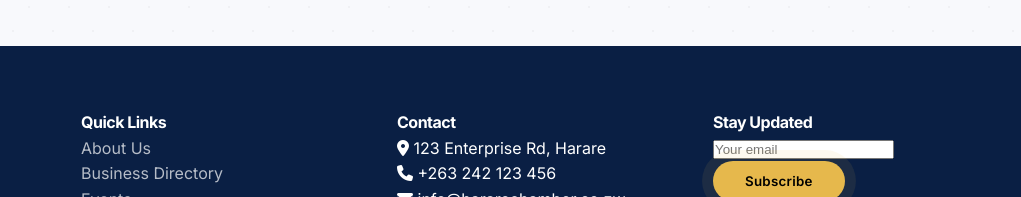
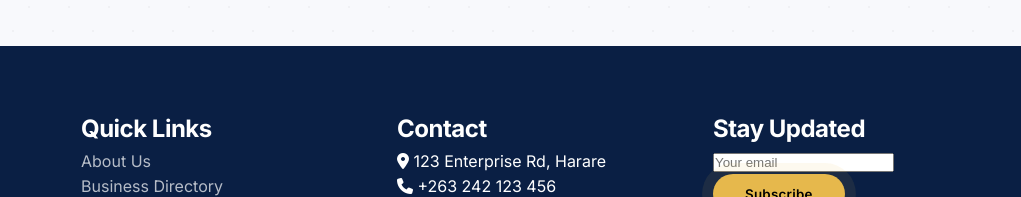
Before and after one commit to tklegendary47/wdd231, a plain HTML site: page chamber/directory.html in a window 1280 px wide. Shown: the part 1961-2158 px from the top of the page, 259-1280 px from the left. Drawn offline with Linux system fonts and the light colour scheme.

Commit message:
im sick of the audit tool

```diff
--- a/chamber/directory.html
+++ b/chamber/directory.html
@@ -89,7 +89,7 @@
         <p>Driving business forward.</p>
       </div>
       <div class="footer-links">
-        <h4>Quick Links</h4>
+        <h2>Quick Links</h2>
         <ul>
           <li><a href="about.html">About Us</a></li>
           <li><a href="directory.html">Business Directory</a></li>
@@ -99,13 +99,13 @@
         </ul>
       </div>
       <div class="footer-contact">
-        <h4>Contact</h4>
+        <h2>Contact</h2>
         <p><i class="fas fa-map-marker-alt"></i> 123 Enterprise Rd, Harare</p>
         <p><i class="fas fa-phone"></i> +263 242 123 456</p>
         <p><i class="fas fa-envelope"></i> info@hararechamber.co.zw</p>
       </div>
       <div class="footer-newsletter">
-        <h4>Stay Updated</h4>
+        <h2>Stay Updated</h2>
         <form id="newsletterForm">
           <input type="email" placeholder="Your email" required aria-label="Email for newsletter">
           <button type="submit" class="btn btn-primary">Subscribe</button>
```
